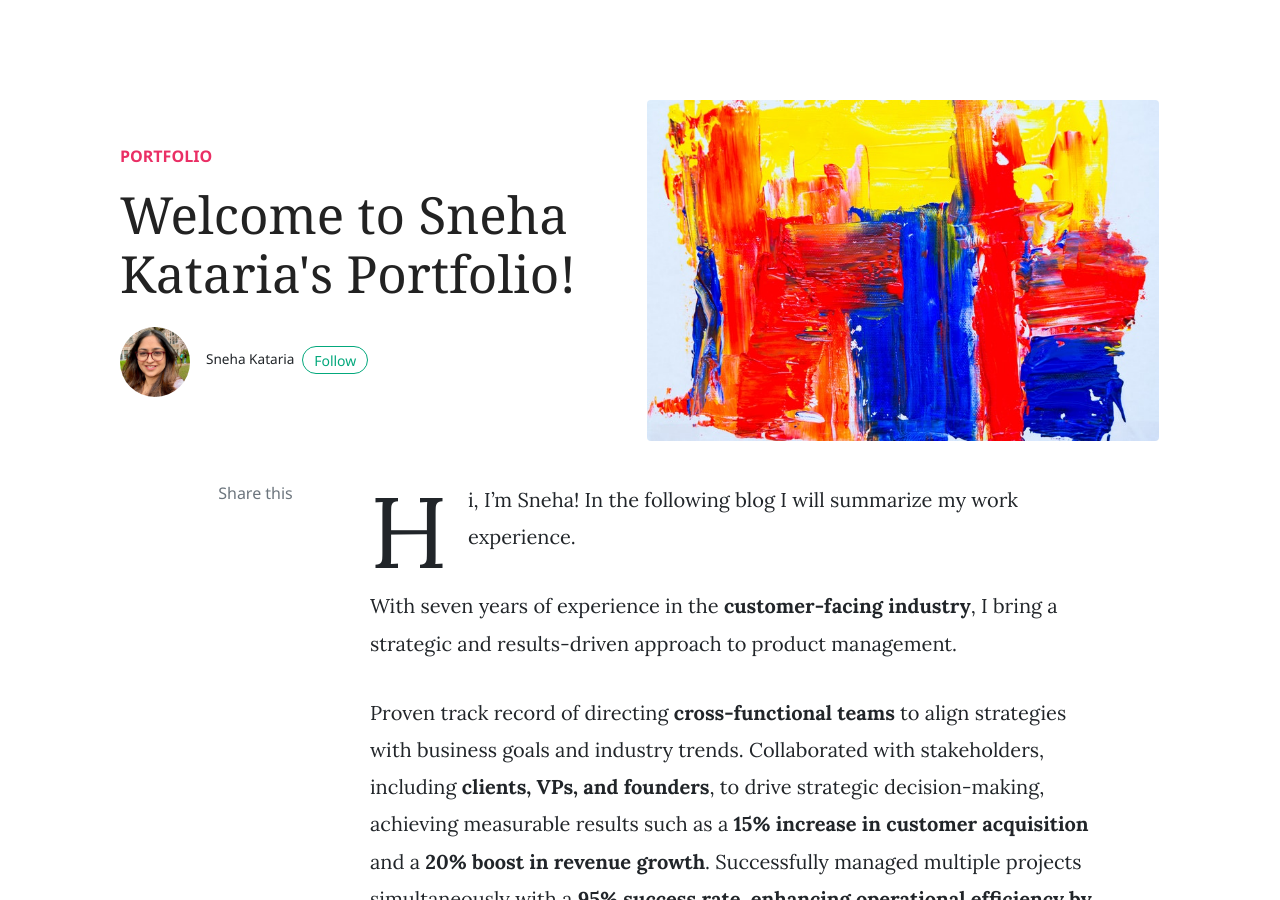
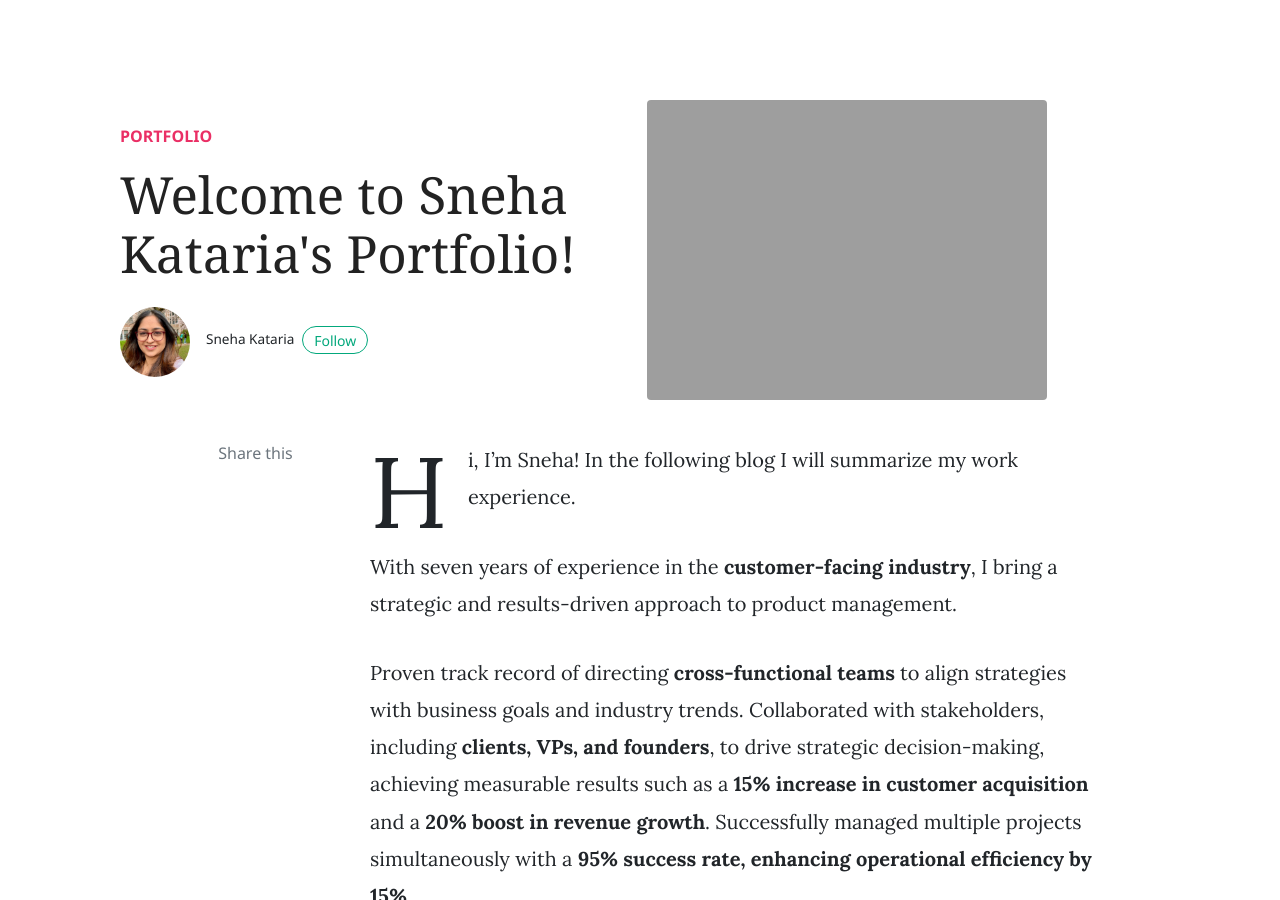
Before and after one commit to sneha-kataria/blog, a Jekyll site: the page built from _posts/2019-02-04-welcome-to-Sneha-Blog.markdown, in a window 1280 px wide and 900 px high. Built offline with Jekyll 4.4.1, drawn with Linux system fonts in a browser that asks for light colours; nearby versions of some CDN libraries; comment, search, counter and statistics services are not loaded.

Commit message:
Updated the sneha image.

```diff
--- a/_posts/2019-02-04-welcome-to-Sneha-Blog.markdown
+++ b/_posts/2019-02-04-welcome-to-Sneha-Blog.markdown
@@ -2,7 +2,7 @@
 layout: post
 title:  "Welcome to Sneha Kataria's Portfolio!"
 categories: [ Portfolio ]
-image: https://sneha-kataria.github.io/blog/assets/images/demo1.jpg
+image: https://sneha-kataria.github.io/blog/assets/images/sneha-kataria.png
 ---
 Hi, I'm Sneha! In the following blog I will summarize my work experience.
 
```
Also changed, not shown: 1 other file.
